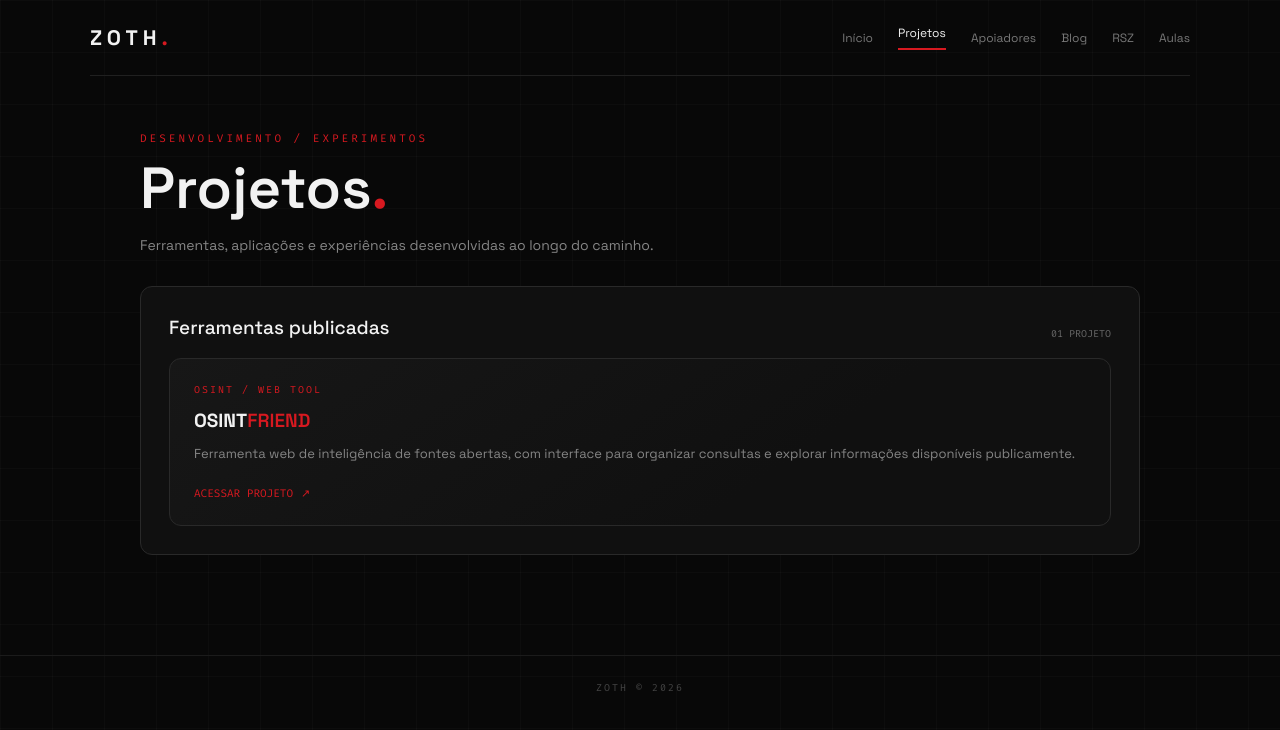
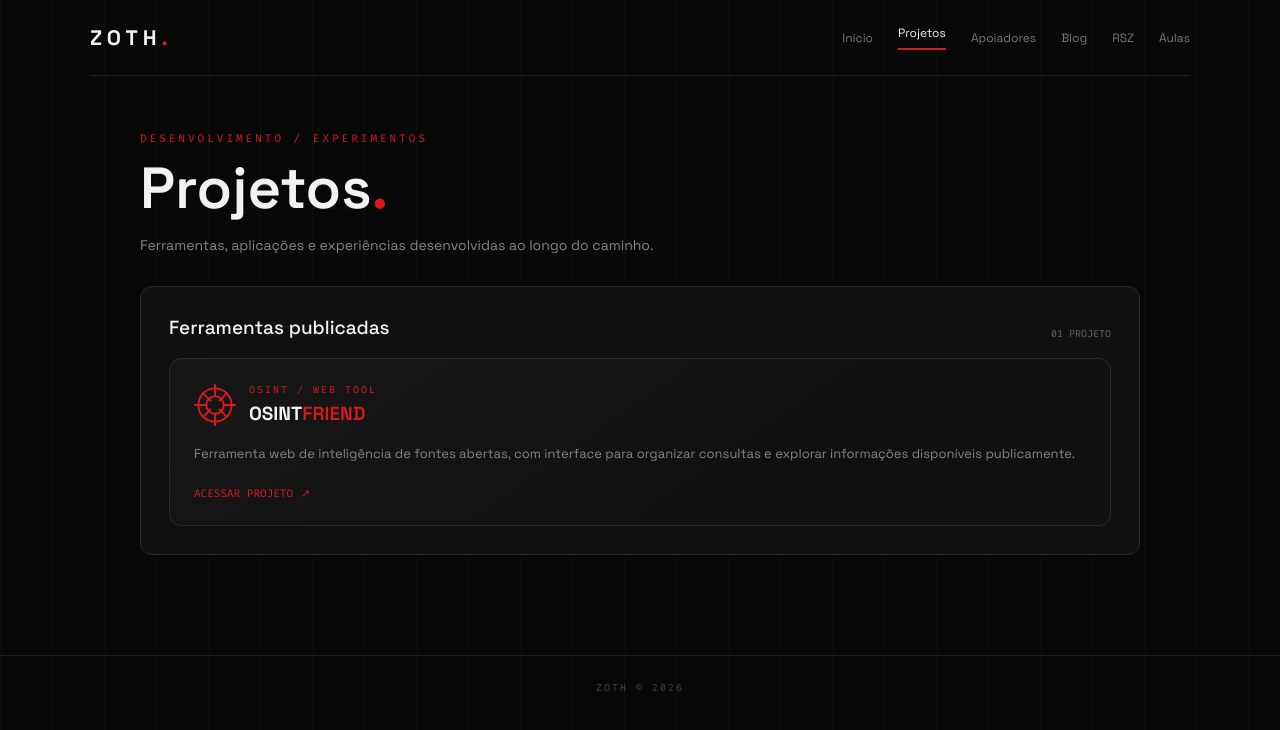
Before and after one commit to Z0TH729/zoth, a plain HTML site: page projetos.html in a window 1280 px wide. Drawn offline with Linux system fonts and the light colour scheme.

Commit message:
Add OSINT Friend logo to project card

```diff
--- a/projetos.html
+++ b/projetos.html
@@ -35,8 +35,14 @@ footer{padding:25px 20px;border-top:1px solid #1b1b1b;color:#444;text-align:cent
 <div class="section-head" style="margin-top:0"><h2>Ferramentas publicadas</h2><p>01 PROJETO</p></div>
 <div class="card-grid">
 <a class="content-card" href="https://z0th729.github.io/OsintFriend/" target="_blank" rel="noopener noreferrer" aria-label="Abrir OSINT Friend">
-<div class="card-label">OSINT / WEB TOOL</div>
-<h3><strong style="color:#f2f2f2">OSINT</strong><span style="color:#d71920">FRIEND</span></h3>
+<div style="display:flex;align-items:center;gap:13px;margin-bottom:17px">
+<svg viewBox="0 0 48 48" role="img" aria-label="Logo OSINT FRIEND" style="width:42px;height:42px;flex:none;fill:none;stroke:#d71920;stroke-width:2.2;stroke-linecap:round">
+<circle cx="24" cy="24" r="19"/><circle cx="24" cy="24" r="10"/>
+<path d="M24 1v12M24 35v12M1 24h12M35 24h12M10.5 10.5l8.3 8.3m10.4 10.4 8.3 8.3m0-27-8.3 8.3m-10.4 10.4-8.3 8.3"/>
+</svg>
+<div><div class="card-label" style="margin-bottom:5px">OSINT / WEB TOOL</div>
+<h3><strong style="color:#f2f2f2">OSINT</strong><span style="color:#d71920">FRIEND</span></h3></div>
+</div>
 <p>Ferramenta web de inteligência de fontes abertas, com interface para organizar consultas e explorar informações disponíveis publicamente.</p>
 <p style="display:flex;align-items:center;gap:8px;margin-top:20px;color:#d71920;font:11px 'Fira Code',monospace">ACESSAR PROJETO <span aria-hidden="true">↗</span></p>
 </a>
```
